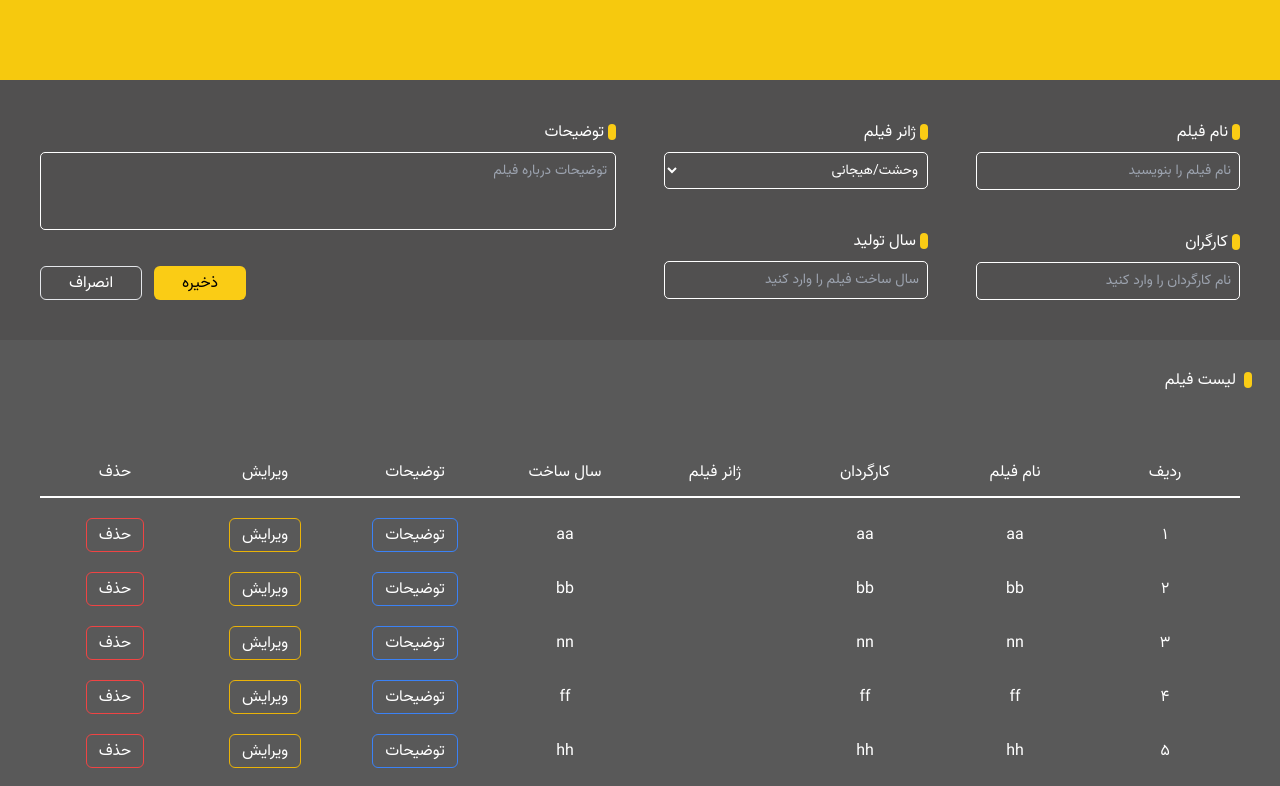
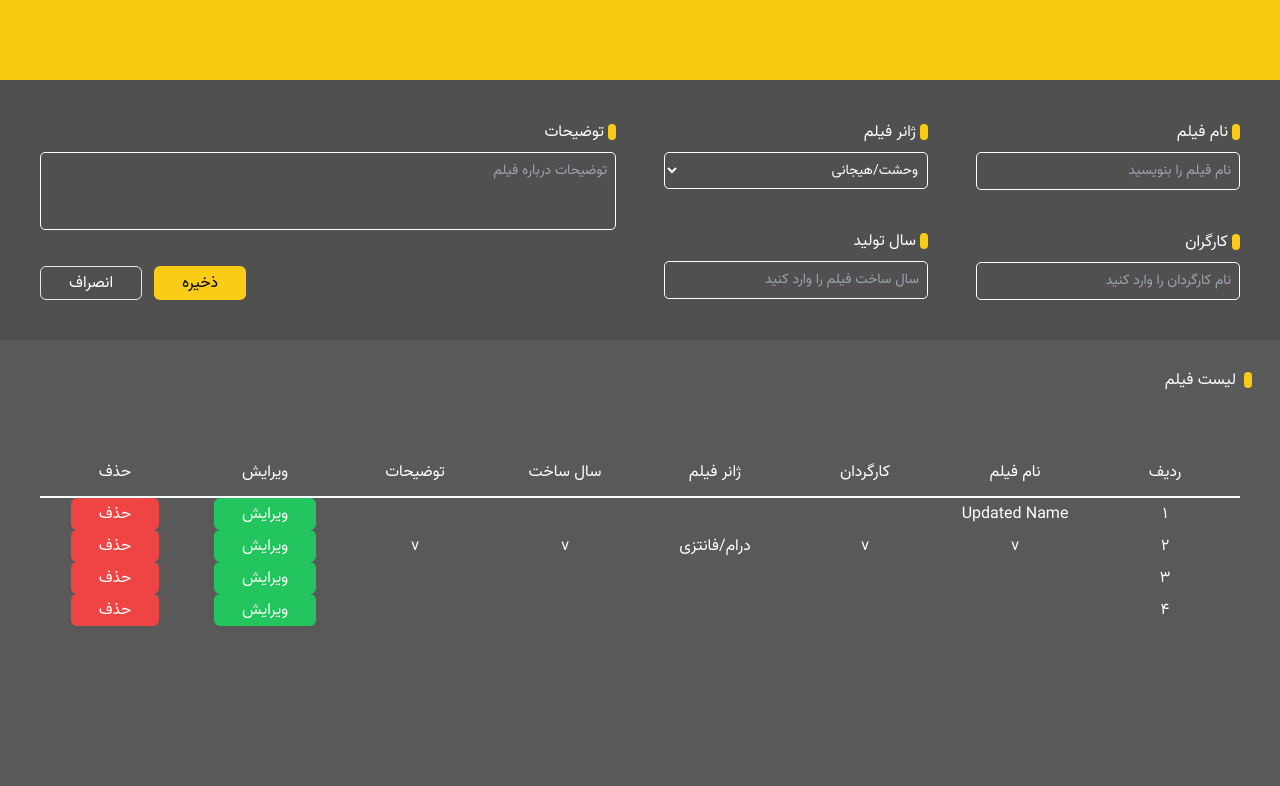
Before and after one commit to ehsanm-77/Film-List, a React (Vite) app: page / in a window 1280 px wide. Shown: the top 786 px of the page. Built offline with nearby package versions, Linux system fonts and the light colour scheme; data requests are answered from the project's data file.

Commit message:
add delete item

```diff
--- a/db.json
+++ b/db.json
@@ -1,84 +1,32 @@
 {
   "films": [
     {
-      "name": "aa",
-      "director": "aa",
-      "genre": "",
-      "productionDate": "aa",
-      "description": "aa",
+      "name": "Updated Name",
       "id": 1
     },
     {
-      "name": "bb",
-      "director": "bb",
-      "genre": "",
-      "productionDate": "bb",
-      "description": "bb",
+      "name": "v",
+      "director": "v",
+      "genre": "درام/فانتزی",
+      "productionDate": "v",
+      "description": "v",
       "id": 2
     },
     {
-      "name": "nn",
-      "director": "nn",
+      "name": "",
+      "director": "",
       "genre": "",
-      "productionDate": "nn",
-      "description": "nn",
+      "productionDate": "",
+      "description": "",
       "id": 3
     },
     {
-      "name": "ff",
-      "director": "ff",
+      "name": "",
+      "director": "",
       "genre": "",
-      "productionDate": "ff",
-      "description": "ff",
+      "productionDate": "",
+      "description": "",
       "id": 4
-    },
-    {
-      "name": "hh",
-      "director": "hh",
-      "genre": "",
-      "productionDate": "hh",
-      "description": "hh",
-      "id": 5
-    },
-    {
-      "name": "jj",
-      "director": "jj",
-      "genre": "",
-      "productionDate": "jj",
-      "description": "jj",
-      "id": 6
-    },
-    {
-      "name": "ll",
-      "director": "ll",
-      "genre": "",
-      "productionDate": "ll",
-      "description": "ll",
-      "id": 7
-    },
-    {
-      "name": "mm",
-      "director": "mm",
-      "genre": "",
-      "productionDate": "mm",
-      "description": "mm",
-      "id": 8
-    },
-    {
-      "name": "gg",
-      "director": "gg",
-      "genre": "",
-      "productionDate": "gg",
-      "description": "gg",
-      "id": 9
-    },
-    {
-      "name": "qq",
-      "director": "qq",
-      "genre": "",
-      "productionDate": "qq",
-      "description": "qq",
-      "id": 10
     }
   ]
 }
--- a/src/components/cart/cart.tsx
+++ b/src/components/cart/cart.tsx
@@ -1,32 +1,36 @@
 import React from 'react';
 import { FilmsListProps } from '../../types/types';
 
-export const FilmsList: React.FC<FilmsListProps> = ({ filmList }) => {
+export const FilmsList: React.FC<FilmsListProps> = ({
+  filmList,
+  handleEdit,
+  handleDelete,
+}) => {
   return (
     <>
-      {filmList.map((film) => (
-        <div className="mt-5" key={film.id}>
-          <div className="grid grid-cols-8 items-center text-white">
-            <div className="text-center">{film.id}</div>
+      {filmList.map((film, index: any) => (
+        <div key={film.id} className="grid grid-cols-8 items-center text-white">
+          <div className="text-center">{index + 1}</div>
           <div className="text-center">{film.name}</div>
           <div className="text-center">{film.director}</div>
           <div className="text-center">{film.genre}</div>
           <div className="text-center">{film.productionDate}</div>
+          <div className="text-center">{film.description}</div>
           <div className="text-center">
-              <button className="border rounded-md border-blue-500 py-1 px-3">
-                توضیحات
-              </button>
-            </div>
-            <div className="text-center">
-              <button className="border rounded-md border-yellow-500 py-1 px-3">
+            <button
+              onClick={() => handleEdit(film.id, { name: 'Updated Name' })}
+              className="bg-green-500 py-1 px-7 text-white rounded-md border-none"
+            >
               ویرایش
             </button>
           </div>
           <div className="text-center">
-              <button className="border rounded-md border-red-500 py-1 px-3">
+            <button
+              onClick={() => handleDelete(film.id)}
+              className="bg-red-500 py-1 px-7 text-white rounded-md border-none"
+            >
               حذف
             </button>
-            </div>
           </div>
         </div>
       ))}
--- a/src/layout/FilmForm/FilmForm.tsx
+++ b/src/layout/FilmForm/FilmForm.tsx
@@ -40,6 +40,13 @@ export const FilmForm = ({ handleSubmited, isSubmited }: any) => {
         // Handle error (e.g., show error message)
         console.error('Failed to save film:', error);
       });
+  };
+  const handleReset = () => {
+    setName('');
+    setDirector('');
+    setGenre('');
+    setProductionDate('');
+    setDescription('');
   };
 
   return (
@@ -94,6 +101,7 @@ export const FilmForm = ({ handleSubmited, isSubmited }: any) => {
                   ذخیره
                 </button>
                 <button
+                  onClick={handleReset}
                   type="reset"
                   className="py-1 px-7 border rounded-md text-white"
                 >
--- a/src/layout/FilmList/FilmList.tsx
+++ b/src/layout/FilmList/FilmList.tsx
@@ -4,7 +4,6 @@ import { FilmsList } from '../../components/cart/cart';
 
 export const FilmList = ({ isSubmited }: any) => {
   const [filmList, setFilmList] = useState([]);
-
   const fetchFilmsFromApi = () => {
     films
       .get('/films')
@@ -20,6 +19,41 @@ export const FilmList = ({ isSubmited }: any) => {
   useEffect(() => {
     fetchFilmsFromApi();
   }, [isSubmited]);
+
+  const handleDelete = (filmId: any) => {
+    films
+      .delete(`/films/${filmId}`)
+      .then((res) => {
+        console.log(res);
+        // Remove the deleted film from the film list
+        setFilmList((prevList) =>
+          prevList.filter((film) => film.id !== filmId)
+        );
+      })
+      .catch((error) => {
+        console.error('Failed to delete film:', error);
+      });
+  };
+
+  const handleEdit = (filmId: any, updatedData: any) => {
+    films
+      .put(`/films/${filmId}`, updatedData)
+      .then((res) => {
+        console.log(res);
+        // Update the film in the film list
+        setFilmList((prevList: any) =>
+          prevList.map((film: any) => {
+            if (film.id === filmId) {
+              return { ...film, ...updatedData };
+            }
+            return film;
+          })
+        );
+      })
+      .catch((error) => {
+        console.error('Failed to edit film:', error);
+      });
+  };
 
   return (
     <div className="bg-[#595959] h-full">
@@ -39,7 +73,11 @@ export const FilmList = ({ isSubmited }: any) => {
           <div className="text-center">حذف</div>
         </div>
         <div className="flex justify-center mt-3 h-[2px] bg-white"></div>
-        <FilmsList filmList={filmList} />
+        <FilmsList
+          filmList={filmList}
+          handleEdit={handleEdit}
+          handleDelete={handleDelete}
+        />
       </div>
     </div>
   );
```
Also changed, not shown: src/types/types.ts (+14 -0 lines). Lines whose indentation alone changed are shown as unchanged.
